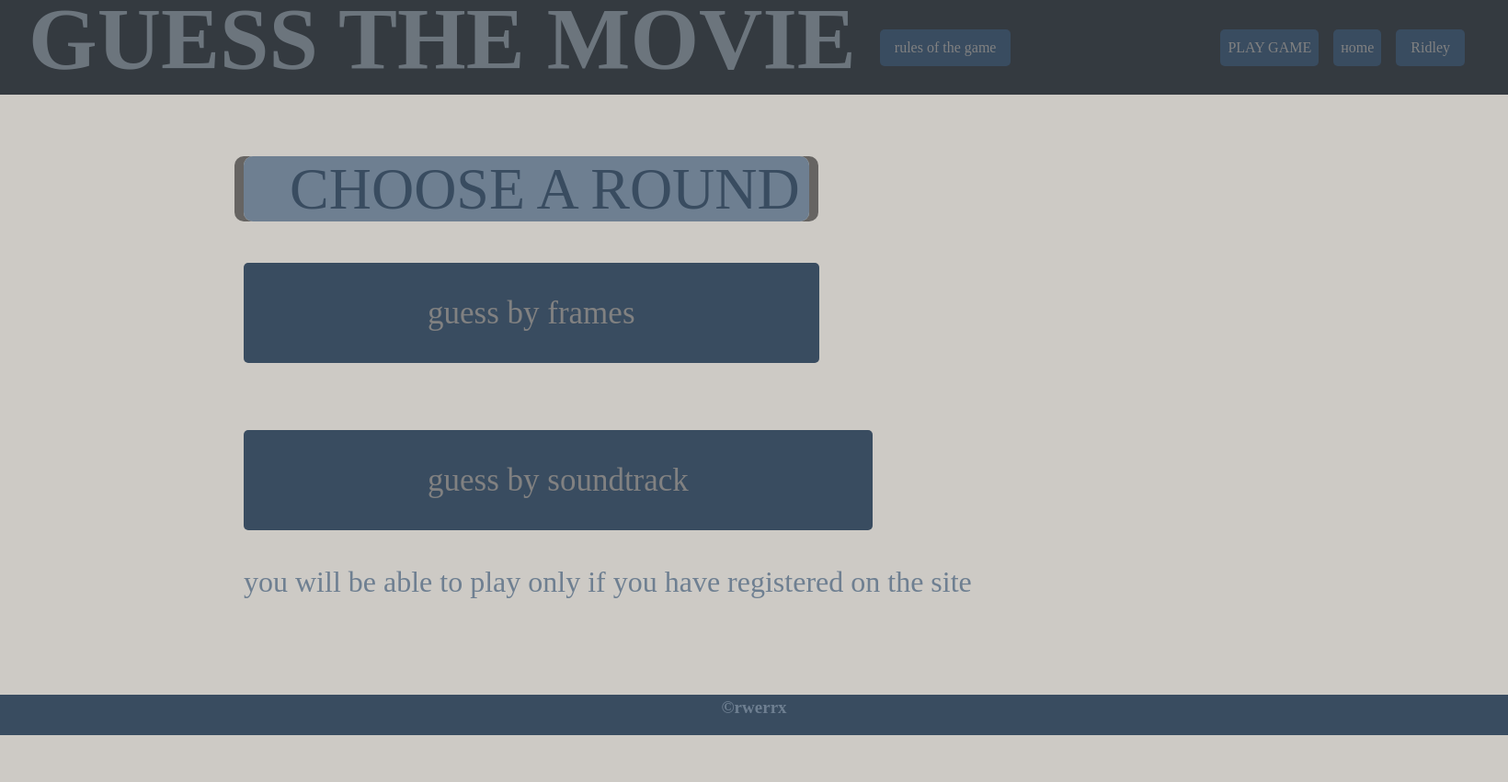
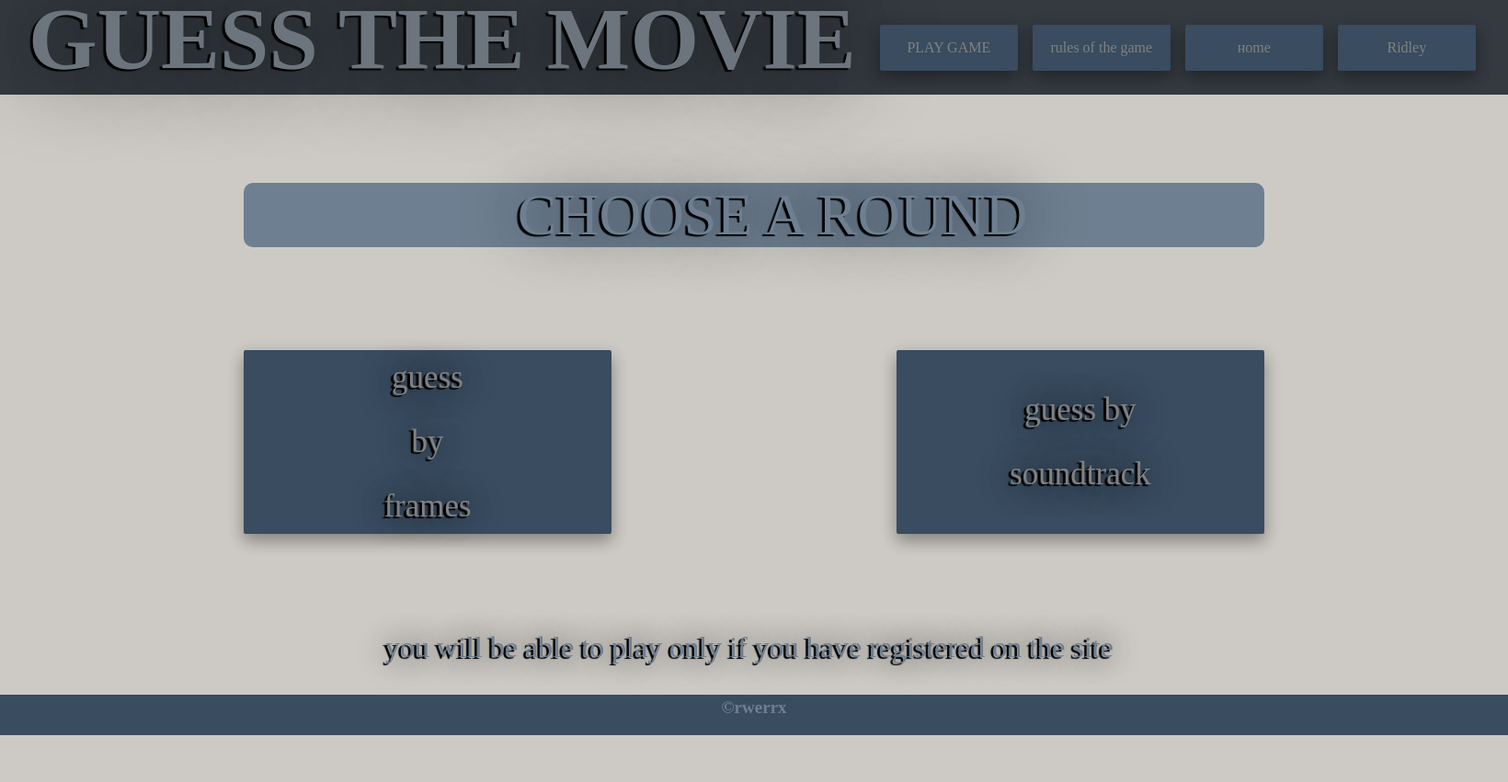
Before and after one commit to rwerrx/GuessTheMovie, a Flask app: page /play in a window 1640 px wide. Shown: the whole page at 92% size. Before the commit the page ends 800 px from the top, so only its background shows below. Run offline with Flask 3, Linux system fonts and the light colour scheme; a user stored in the database is signed in; some libraries are stand-ins or nearby versions.

Commit message:
iewudhewibcweib

```diff
--- a/static/css/style.css
+++ b/static/css/style.css
@@ -21,15 +21,16 @@ font-weight: normal;
 	border-radius: 30px;
 }
 .text-f{
+
     color: #97010E;
+    text-align: center;
     font-size: 200%;
     font-family: "Castoro Titling", serif;
-	display: inline;
 	padding: 0 10px 0 0;
 	color: #6E7F91;
 	line-height: 70px;
 	border-radius: 30px;
-}
+	text-shadow: -3px 2px 1px black, 0 0 1em black;
 }
 .navbar{
  background:#a0302d;
@@ -90,20 +91,35 @@ display: none;
   align: center;
   appearance: none;
   border: 0;
-  border-radius: 5px;
+  border-radius: 2px;
   background: #394C60;
   color: #818181    ;
-  padding: 8px 16px;
+  padding: 10px 40px;
+  width: 150px;
+  height: 50px;
+  display: flex;
+  align-items: center;
+  justify-content: center;
   font-size: 16px;
   transition: 0.2s all ease;
+  box-shadow: 0 8px 16px 0 rgba(0,0,0,0.2), 0 6px 20px 0 rgba(0,0,0,0.19);
 }
 .b-button{
-  align: center;
+ align: center;
   appearance: none;
   border: 0;
-  border-radius: 5px;
+  border-radius: 2px;
+  padding: 10px 40px;
+  width: 400px;
+  height: 200px;
+  display: flex;
+  align-items: center;
+  justify-content: center;
+  font-size: 16px;
+  transition: 0.2s all ease;
+  box-shadow: 0 8px 16px 0 rgba(0,0,0,0.2), 0 6px 20px 0 rgba(0,0,0,0.19);
   background: #394C60;
-  color: #818181    ;
+  color: #818181;
   padding: 35px 200px;
   font-size: 35px;
   transition: 0.2s all ease;
@@ -147,3 +185,7 @@ body {
     font-weight: bold;
     color: #6E7F91;
  }
+ .buttons-container{
+display: flex;
+justify-content: space-between;
+ }
--- a/templates/404.html
+++ b/templates/404.html
@@ -1,10 +1,5 @@
 {% extends "base.html" %}
 
-{% block content %}
-<br>
-<br>
-<br>
-<br>
 
 <h1 class="text-i center">404 Not Found</h1>
 {% endblock %}
--- a/templates/base.html
+++ b/templates/base.html
@@ -15,9 +15,8 @@
     <nav class="navbar navbar-expand-lg bg-body-tertiary navbar bg-dark" data-bs-theme="dark">
         <div class="container-fluid">
             <font color="#97010E" size="7" face="Arial">
-                <p class="navbar-brand border border-0 text-secondary text-color text-color text-f"><b>GUESS THE MOVIE</b></p>
+                <p class="navbar-brand border border-0 text-secondary text-color text-f"><b>GUESS THE MOVIE</b></p>
             </font>
-            <a class="navbar-brand border border-0 text-color c-button" href="{{ url_for('rules') }}">rules of the game</a>
             <button class="navbar-toggler" type="button" data-bs-toggle="collapse"
                     data-bs-target="#navbarSupportedContent" aria-controls="navbarSupportedContent"
                     aria-expanded="false" aria-label="Toggle navigation">
@@ -28,22 +27,24 @@
                     <li class="nav-item">
                         <a class="nav-link text-color c-button" href="{{url_for('play')}}">PLAY GAME</a>
                     </li>
+                    <li>
+                        <a class="navbar-brand border border-0 text-color c-button" href="{{ url_for('rules') }}">rules of the game</a>
+                    </li>
+
                     <li class="nav-item">
                         <a class="nav-link active text-color c-button" aria-current="page" href="{{url_for('index')}}">нome</a>
                     </li>
+                    {% if current_user.is_authenticated %}
+                        <a class="navbar-brand c-button" href="{{url_for('logout')}}">{{ current_user.name }}</a>
+                    <li>
+                        {% else %}
+                        <a class="btn c-button navbar-brand" href="{{url_for('register')}}">Sign up</a>
+                    </li>
+                    <li>
+                        <a class="btn a-button navbar-brand" href="{{url_for('login')}}">Sign in</a>
+                    </li>
+                    {% endif %}
                 </ul>
-                <div>
-                    {% if current_user.is_authenticated %}
-                    <a class="navbar-brand c-button" href="{{url_for('logout')}}">{{ current_user.name }}</a>
-                    {% else %}
-                    <p>
-                        <a class="btn c-button navbar-brand" href="{{url_for('register')}}">Sign up</a>
-                    </p>
-                    <p><a class="btn a-button navbar-brand" href="{{url_for('login')}}">Sign in</a></p>
-
-
-                    {% endif %}
-                </div>
             </div>
         </div>
     </nav>
--- a/templates/play.html
+++ b/templates/play.html
@@ -6,19 +6,21 @@
     <br>
     <br>
     <br>
-    <p class="test_form center text-i">CHOOSE A ROUND</p>
+    <p class="test_form text-f">CHOOSE A ROUND</p>
     <br>
     <br>
     <br>
     <br>
-    <p><a href="{{url_for('frames')}}" class="b-button center text-f">guess by frames</a></p>
+    <div class="buttons-container">
+            <p><a href="{{url_for('frames')}}" class="b-button center text-f">guess by frames</a></p>
+            <p><a href="{{url_for('soundtrack')}}" class="b-button center text-f">guess by soundtrack</a></p>
+    </div>
+
     <br>
     <br>
+
     <br>
-    <br>
-    <p><a href="{{url_for('soundtrack')}}" class="b-button center text-f">guess by soundtrack</a></p>
-    <br>
-    <p class="text-f center">you will be able to play only if you have registered on the site</p>
+    <p class="text-f">you will be able to play only if you have registered on the site</p>
     <br>
     <br>
     <br>
--- a/templates/rules.html
+++ b/templates/rules.html
@@ -3,10 +3,8 @@
 {% block content %}
 <div class="text-center center text-f" id="rules">
 
-    <h1><font color="#818181">the rules of the game are simple: you need to guess which movie the frame belongs to,
-        whether the soundtrack is a location.
-
-    </font></h1>
+    <h1 class="text-f">the rules of the game are simple: you need to guess which movie the frame belongs to,
+        whether the soundtrack is a location.</h1>
     <br>
     <br>
     <br>
```
Also changed, not shown: other parts of static/css/style.css (+24 -2 lines), db/base.sqlite.
